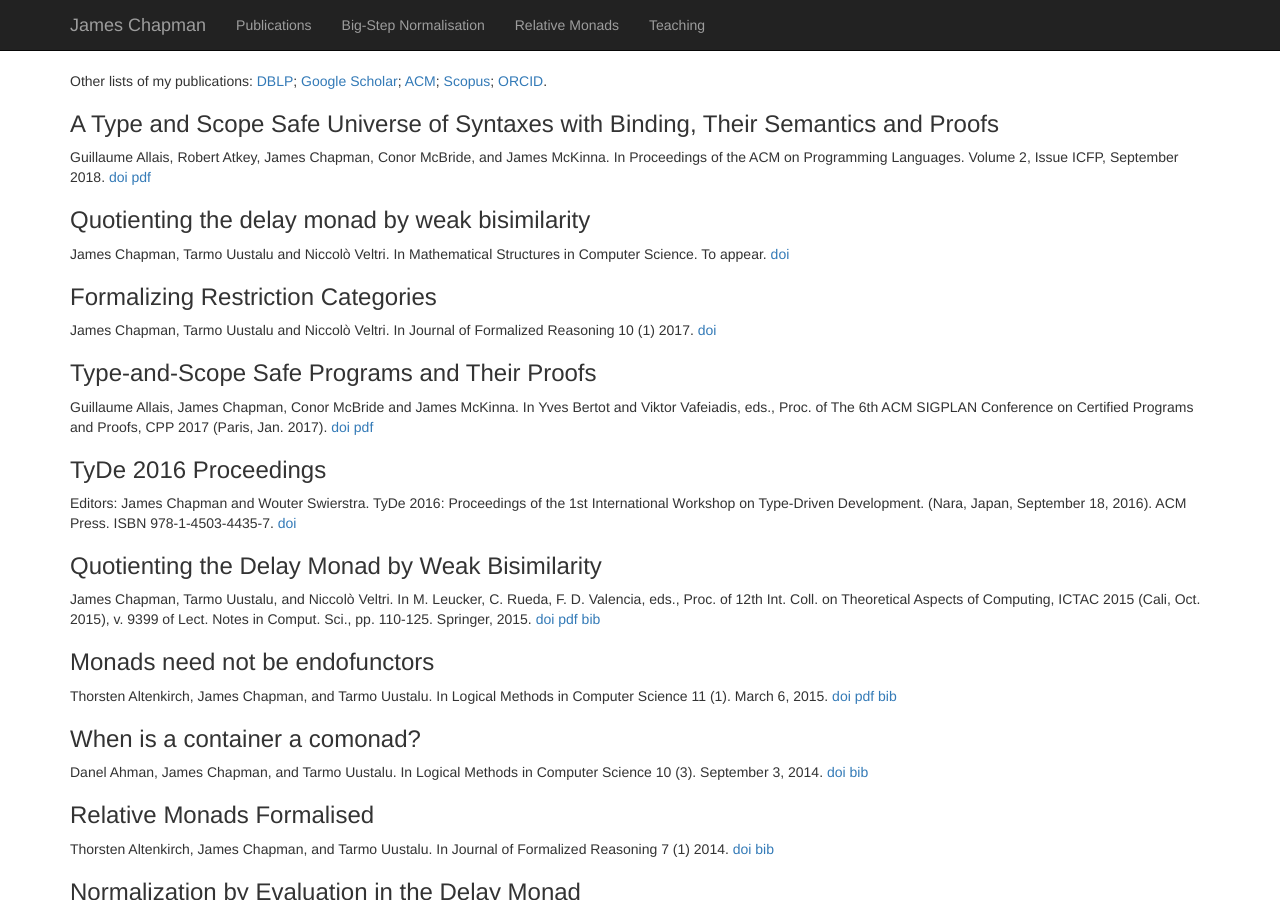
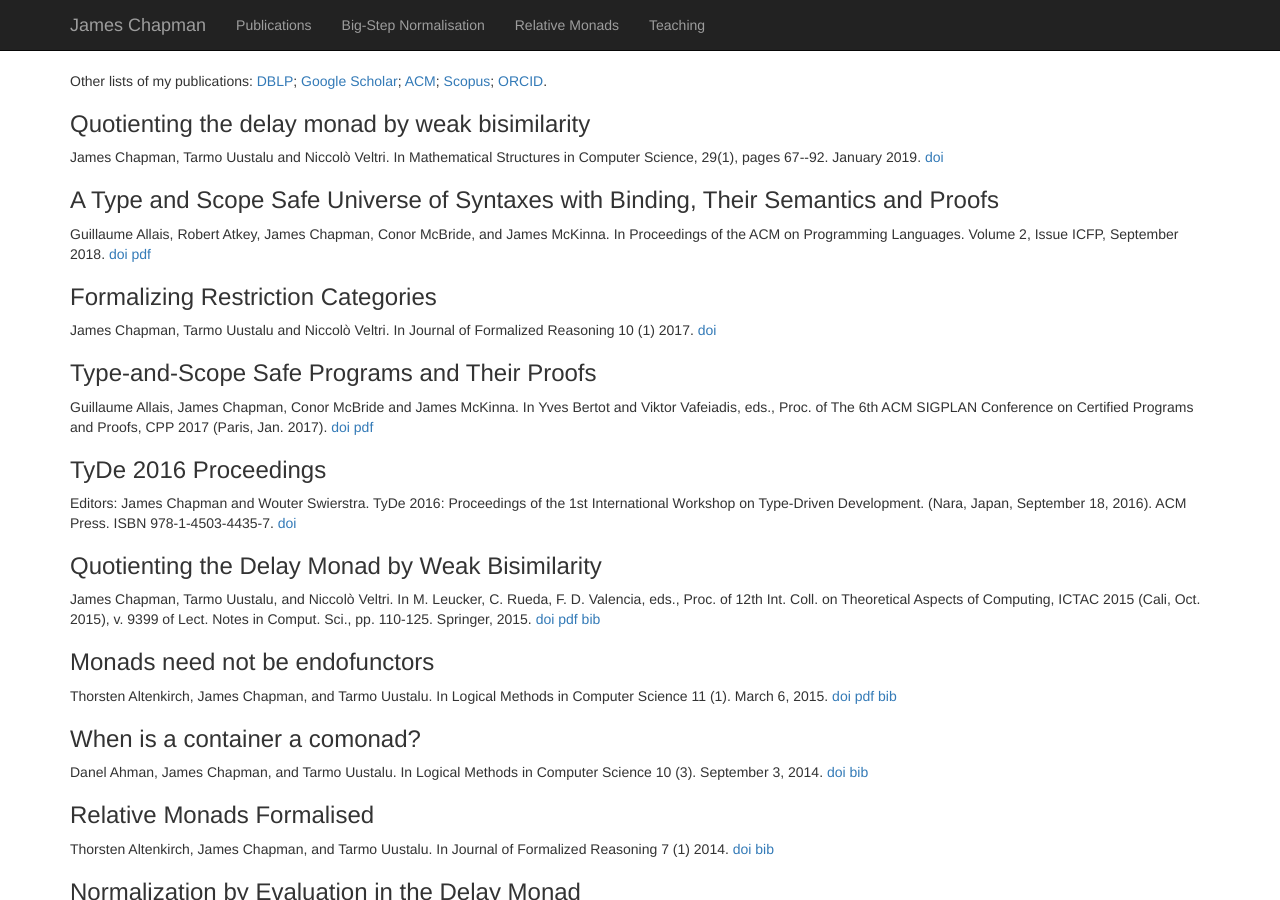
Before and after one commit to jmchapman/jmchapman.github.io, a Jekyll site: the page built from Publications.html, in a window 1280 px wide and 900 px high. Built offline with Jekyll 4.4.1, drawn with Linux system fonts in a browser that asks for light colours; nearby versions of some CDN libraries.

Commit message:
Update Publications.html

```diff
--- a/Publications.html
+++ b/Publications.html
@@ -11,19 +11,19 @@ title: James Chapman - Publications
     <a href="https://www.scopus.com/authid/detail.uri?authorId=55649571073">Scopus</a>;
     <a href="http://orcid.org/0000-0001-9036-8252">ORCID</a>.
   </article>
+  <article id="quotdelaymscs">
+    <h3>Quotienting the delay monad by weak bisimilarity</h3>
+    <p>James Chapman, Tarmo Uustalu and Niccolò Veltri. In
+      Mathematical Structures in Computer Science, 29(1), pages 67--92. January 2019.
+      <a href="http://dx.doi.org/10.1017/S0960129517000184">doi</a>
+    </p>
+  </article>
   <article id="semkituniv">
     <h3>A Type and Scope Safe Universe of Syntaxes with Binding, Their Semantics and Proofs</h3>
     <p>Guillaume Allais, Robert Atkey, James Chapman, Conor McBride, and James McKinna. In
        Proceedings of the ACM on Programming Languages. Volume 2, Issue ICFP, September 2018.
       <a href="http://doi.acm.org/10.1145/3236785">doi</a>
       <a href="papers/icfp18final.pdf.pdf">pdf</a></p>
-    </p>
-  </article>
-  <article id="quotdelaymscs">
-    <h3>Quotienting the delay monad by weak bisimilarity</h3>
-    <p>James Chapman, Tarmo Uustalu and Niccolò Veltri. In
-      Mathematical Structures in Computer Science. To appear.
-      <a href="http://dx.doi.org/10.1017/S0960129517000184">doi</a>
     </p>
   </article>
   <article id="restcatsjfr">
```
